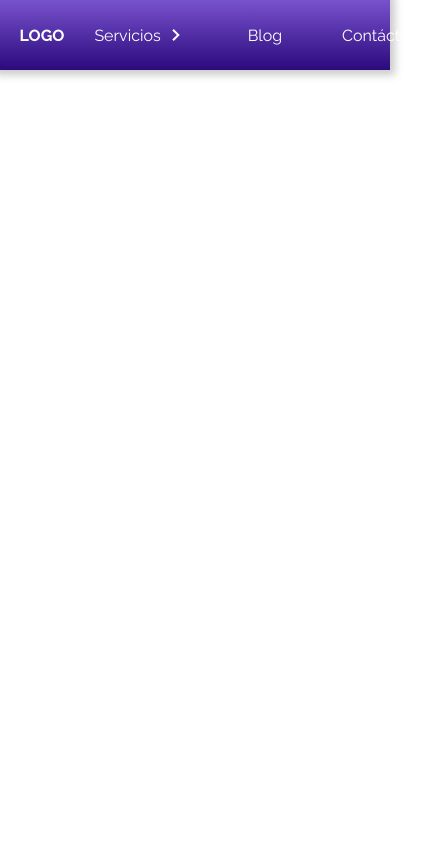
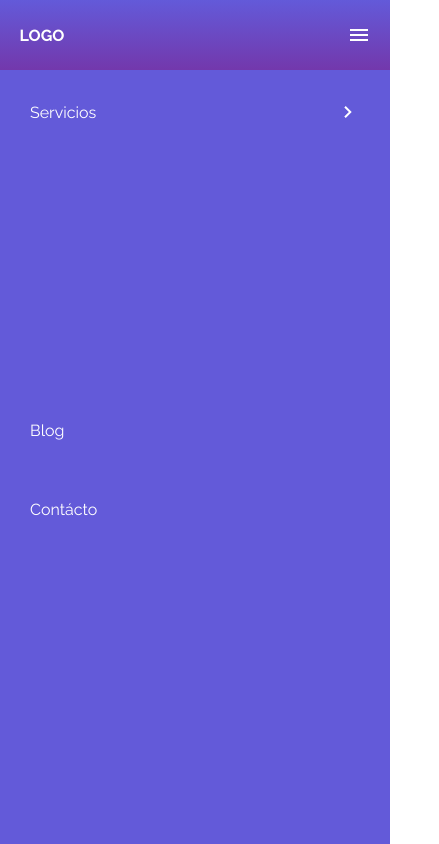
Before and after one commit to Alvaro11xd/Practica-1, a plain HTML site: page index.html in a window 390 px wide. Shown: the whole page, 439 px wide, since content can reach past the window. Drawn offline with Linux system fonts and the light colour scheme.

Commit message:
css update

```diff
--- a/css/style.css
+++ b/css/style.css
@@ -7,8 +7,10 @@
 }
 
 :root{
-    --bg-header1: #2c097c;
-    --bg-header2: #663cc7e2;
+    --bg-header1: #7338ac;
+    --bg-header2: #635ad9;
+    --color3: #219be4;
+    --color4: #88f4ff;
     --color-negro: #000;
     --color-negro--difuminado: rgba(0, 0, 0, 0.208);
     --color-blanco: #fff;
@@ -25,6 +27,7 @@ ul{
     list-style: none;
 }
 .header{
+    width: 100%;
     height: 70px;
     background-image: linear-gradient(to top, var(--bg-header1), var(--bg-header2));
     box-shadow: 0px 0px 8px 5px var(--color-negro--difuminado);
@@ -53,6 +56,7 @@ ul{
 .nav__item:hover{
     --clipi: polygon(0 0, 100% 0, 100% 100%, 0% 100%);
     --transform: rotate(0);
+    background-color: var(--color3);
 }
 .nav__arrow{
     transform: var(--transform);
@@ -63,6 +67,28 @@ ul{
 .nav__sublinks{
     clip-path: var(--clipi);
     transition: clip-path .3s;
+    position: absolute;
+    right: 0;
+    bottom: 0;
+    transform: translateY(100%);
+    background-color: var(--bg-header2);
+}
+.nav__subitem{
+    width: 100%;
+}
+.nav__sublink{
+    font-weight: 500;
+    color: var(--color-negro);
+    display: block;
+    width: 100%;
+}
+.nav__sublink--inside{
+    padding: 30px 110px 30px 20px;
+    border-block-color: unset;
+}
+.nav__sublink--inside:hover{
+    background-color: var(--bg-header1);
+    color: var(--color-blanco);
 }
 .nav__link,
 .nav__logo{
@@ -80,3 +106,45 @@ ul{
 .menu__hamburguesa{
     display: none;
 }
+
+@media (max-width:768px){
+    .menu__hamburguesa{
+        display: flex;
+    }
+
+    .nav__links{
+        position: fixed;
+        top: 70px;
+        right: 0;
+        bottom: 0;
+        max-width: 400px;
+        width: 100%;
+        background-color: var(--bg-header2);
+        overflow-y: auto;
+        display: grid;
+        grid-auto-rows: max-content;
+    }
+    .nav__link{
+        padding: 30px 0;
+        padding-left: 30px;
+        height: auto;
+    }
+    .nav__arrow{
+        margin-left: auto;
+        margin-right: 30px;
+    }
+    .nav__sublinks{
+        position: unset;
+        display: grid;
+        width: 100%;
+        transform: translateY(0);
+    }
+    .nav__sublink{
+        color: var(--color-blanco);
+    }
+    .nav__sublink--inside{
+        width: 90%;
+        margin-left: auto;
+        border-left: 2px solid var(--color3);
+    }
+}
--- a/index.html
+++ b/index.html
@@ -15,20 +15,22 @@
     <header class="header">
         <nav class="nav">
             <a href="#" class="nav__logo">LOGO</a>
+
             <ul class="nav__links">
                 <li class="nav__item">
                     <a href="#" class="nav__link">Servicios
                         <img src="assets/arrow.svg" alt="arrow" class="nav__arrow">
                     </a>
                     <ul class="nav__sublinks">
-                        <li class="nav__subitem"><a href="#" class="nav__sublink">Sitios Web</a></li>
-                        <li class="nav__subitem"><a href="#" class="nav__sublink">Aplicaciones Web</a></li>
-                        <li class="nav__subitem"><a href="#" class="nav__sublink">Soporte Técnico</a></li>
+                        <li class="nav__subitem"><a href="#" class="nav__sublink nav__sublink--inside">Sitios Web</a></li>
+                        <li class="nav__subitem"><a href="#" class="nav__sublink nav__sublink--inside">Aplicaciones Web</a></li>
+                        <li class="nav__subitem"><a href="#" class="nav__sublink nav__sublink--inside">Soporte Técnico</a></li>
                     </ul>
                 </li>
                 <li class="nav__item"><a href="#" class="nav__link">Blog</a></li>
                 <li class="nav__item"><a href="#" class="nav__link">Contácto</a></li>
             </ul>
+
             <div class="menu__hamburguesa">
                 <img src="assets/menu.svg" alt="menu" class="menu__img">
             </div>
```
